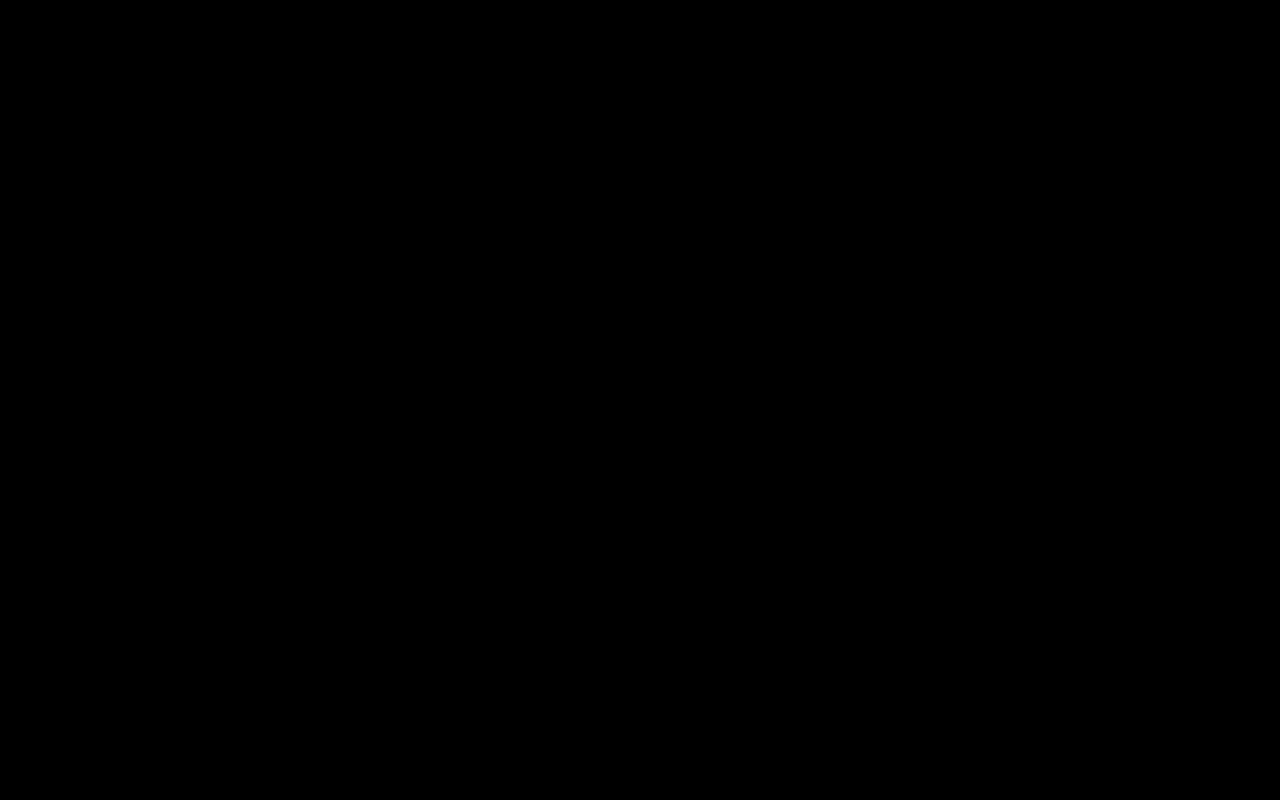
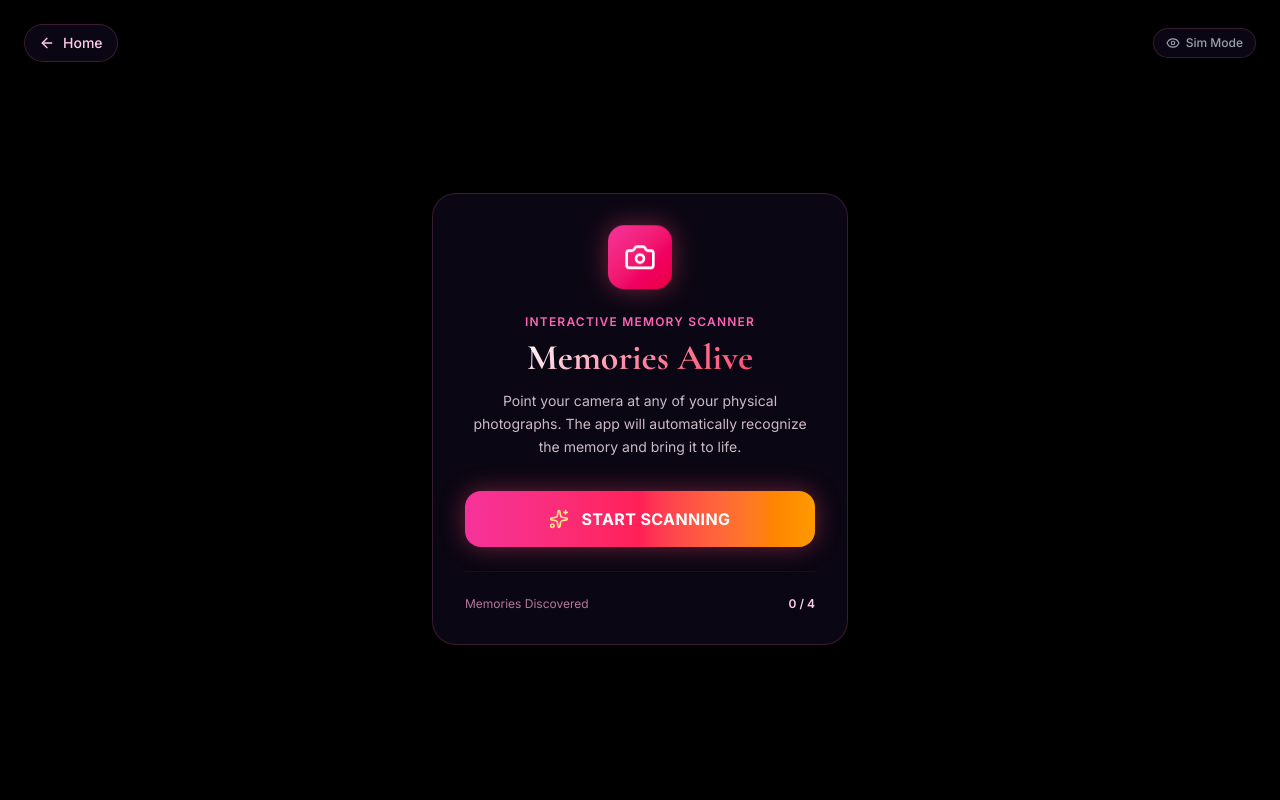
Before and after one commit to johanan-jo/idea, a Next.js app: page /scanner in a window 1280 px wide. Shown: the top 800 px of the page. Built offline with nearby package versions, Linux system fonts and the light colour scheme.

Commit message:
fix: Resolve black screen and top blank gap by making body transparent on scanning and fixing MindAR camera video z-index

```diff
--- a/app/globals.css
+++ b/app/globals.css
@@ -115,22 +115,45 @@
   scrollbar-width: none;
 }
 
-/* Ensure MindAR video element and A-Frame canvas are full screen and visible */
+/* Dynamic AR Active State for Transparent Canvas & Video Overlays */
+html.ar-active,
+body.ar-active,
+body.ar-active main {
+  background: transparent !important;
+  background-color: transparent !important;
+}
+
+/* MindAR Camera Feed Video Element Styling */
+video[srcObject],
 video[id^="mindar"],
-.a-canvas {
-  position: absolute !important;
+body > video {
+  position: fixed !important;
   top: 0 !important;
   left: 0 !important;
-  width: 100% !important;
-  height: 100% !important;
+  width: 100vw !important;
+  height: 100vh !important;
   object-fit: cover !important;
   z-index: 1 !important;
 }
 
-/* Hide MindAR default HTML overlay elements so custom React UI is active */
+/* A-Frame 3D Scene Canvas Styling */
+.a-canvas,
+a-scene {
+  position: fixed !important;
+  top: 0 !important;
+  left: 0 !important;
+  width: 100vw !important;
+  height: 100vh !important;
+  z-index: 2 !important;
+}
+
+/* Hide default MindAR UI and A-Frame VR buttons that cause blank gaps */
 .mindar-ui-overlay,
 .mindar-ui-loading,
 .mindar-ui-scanning,
-.mindar-ui-error {
+.mindar-ui-error,
+.a-enter-vr,
+.a-enter-ar,
+.a-orientation-modal {
   display: none !important;
 }
--- a/app/scanner/page.tsx
+++ b/app/scanner/page.tsx
@@ -130,11 +130,17 @@ export default function ScannerPage() {
     handleTargetLost();
   }, [handleTargetLost]);
 
+  const isARActive = scannerState === "scanning" || scannerState === "target-found";
+
   return (
-    <main className="relative w-full h-full min-h-screen bg-black overflow-hidden select-none">
+    <main
+      className={`relative w-full h-full min-h-screen overflow-hidden select-none ${
+        isARActive ? "bg-transparent" : "bg-[#090510]"
+      }`}
+    >
       {/* 3D AR Camera & Video Layer */}
       <ARScanner
-        isScanning={scannerState === "scanning" || scannerState === "target-found"}
+        isScanning={isARActive}
         activeTargetIndex={activeTargetIndex}
         isMuted={isMuted}
         isMockMode={isMockMode}
--- a/components/ARScanner.tsx
+++ b/components/ARScanner.tsx
@@ -87,7 +87,23 @@ export default function ARScanner({
     };
   }, []);
 
-  // 2. Start/Stop MindAR engine on user action
+  // 2. Manage Body & HTML class for transparent background when scanning
+  useEffect(() => {
+    if (isScanning && !isMockMode) {
+      document.body.classList.add("ar-active");
+      document.documentElement.classList.add("ar-active");
+    } else {
+      document.body.classList.remove("ar-active");
+      document.documentElement.classList.remove("ar-active");
+    }
+
+    return () => {
+      document.body.classList.remove("ar-active");
+      document.documentElement.classList.remove("ar-active");
+    };
+  }, [isScanning, isMockMode]);
+
+  // 3. Start/Stop MindAR engine on user action
   useEffect(() => {
     if (!scriptsLoaded || isMockMode || !sceneRef.current) return;
 
@@ -112,7 +128,7 @@ export default function ARScanner({
       } catch (err: any) {
         console.error("MindAR camera startup error:", err);
         onCameraError(
-          "Camera access failed or targets.mind target file needs binary compilation. (Try Simulation Mode for testing)"
+          "Camera access failed or target file targets.mind needs binary compilation. (Try Simulation Mode for testing)"
         );
       }
     };
@@ -138,7 +154,7 @@ export default function ARScanner({
     };
   }, [isScanning, scriptsLoaded, isMockMode]);
 
-  // 3. Audio state management across videos
+  // 4. Audio state management across videos
   useEffect(() => {
     videoRefs.current.forEach((video) => {
       if (video) {
@@ -147,7 +163,7 @@ export default function ARScanner({
     });
   }, [isMuted]);
 
-  // 4. Target Found & Target Lost Handler Attachments
+  // 5. Target Found & Target Lost Handler Attachments
   useEffect(() => {
     if (!scriptsLoaded || isMockMode || !sceneRef.current) return;
 
@@ -215,11 +231,11 @@ export default function ARScanner({
   return (
     <div
       ref={containerRef}
-      className={`relative w-full h-full min-h-screen overflow-hidden ${
+      className={`fixed inset-0 w-full h-full min-h-screen overflow-hidden ${
         isScanning ? "bg-transparent" : "bg-black"
       }`}
     >
-      {/* 5. MindAR + A-Frame Scene Container */}
+      {/* MindAR + A-Frame Scene Container */}
       {scriptsLoaded && !isMockMode && (
         <a-scene
           ref={sceneRef}
@@ -271,7 +287,7 @@ export default function ARScanner({
         </a-scene>
       )}
 
-      {/* 6. Mock / Desktop Preview Mode Video Player Container */}
+      {/* Mock / Desktop Preview Mode Video Player Container */}
       {isMockMode && activeTargetIndex !== null && (
         <div className="absolute inset-0 flex items-center justify-center p-4 z-20 bg-black/80 backdrop-blur-sm">
           <div className="relative w-full max-w-sm aspect-square rounded-2xl overflow-hidden shadow-2xl border border-pink-500/30 glow-rose">
```
